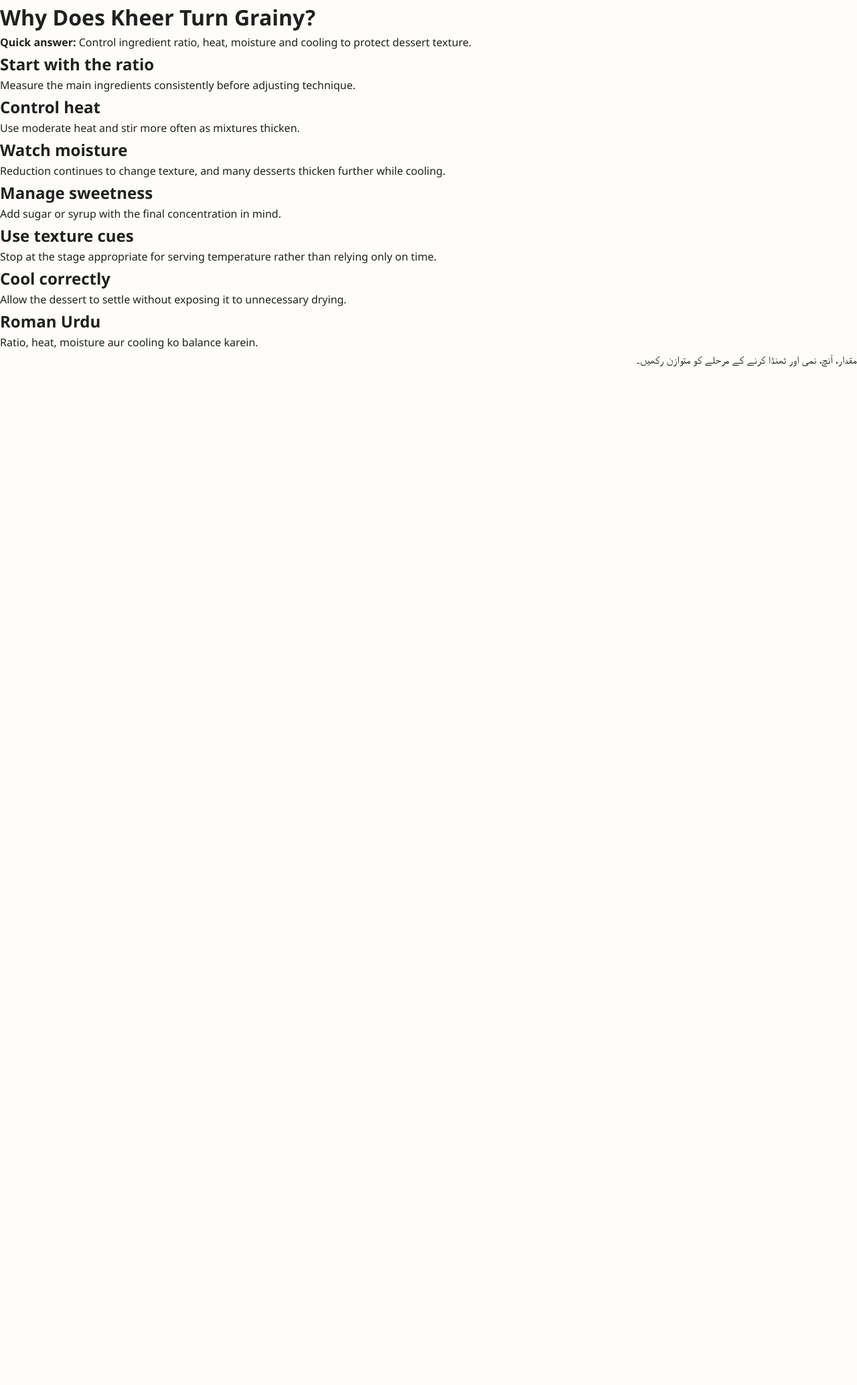
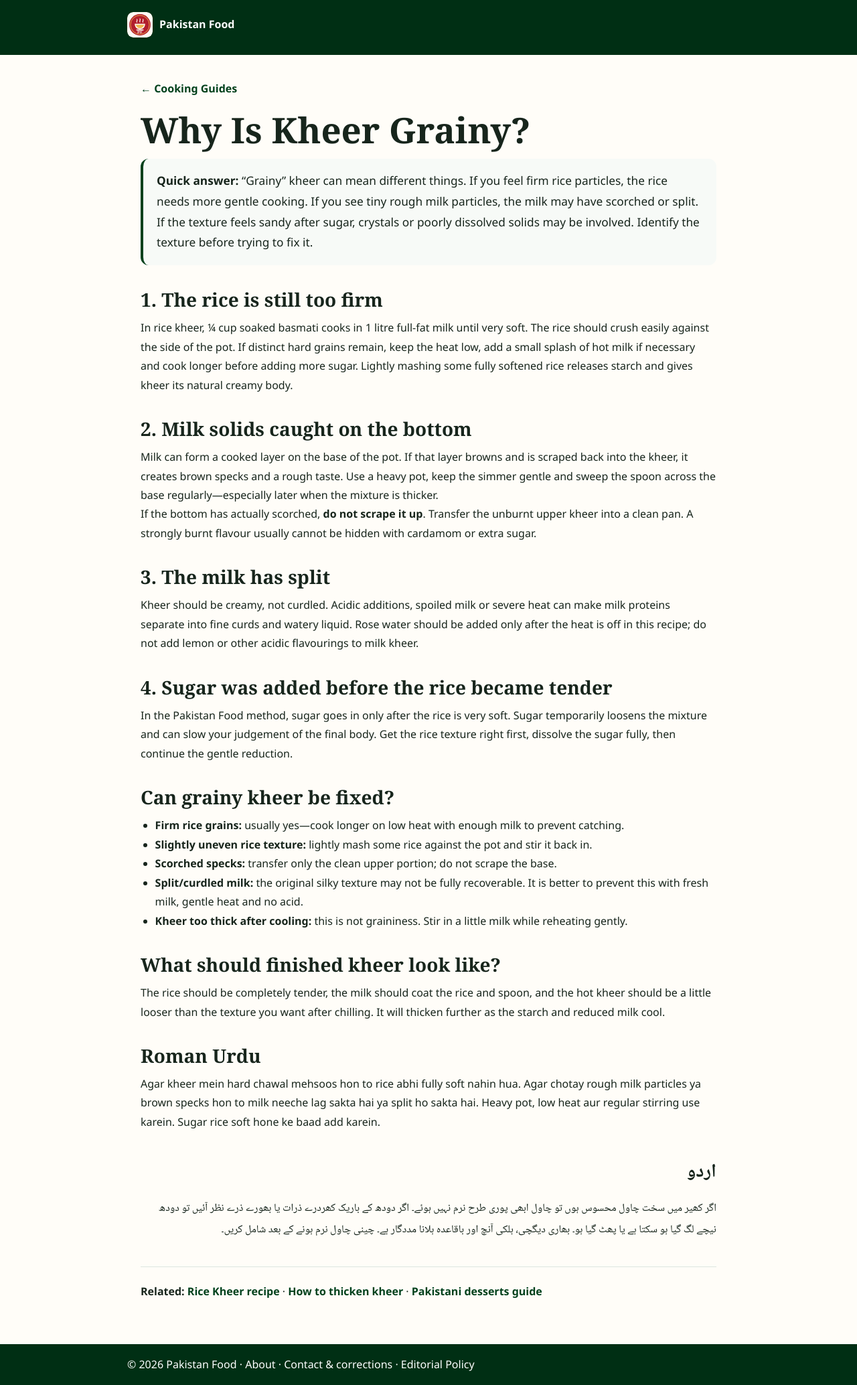
Before and after one commit to manazarali01-hub/pakistan-food, a Jekyll site: the page guides/why-kheer-is-grainy.html, which Jekyll copies as it is, in a window 1280 px wide. Shown: the whole page at 67% size. Built offline with Jekyll 4.4.1, drawn with Linux system fonts in a browser that asks for light colours; before the commit the page ends 900 px from its top, so only the background shows below that.

Commit message:
Replace template guide with specific why kheer is grainy

```diff
--- a/guides/why-kheer-is-grainy.html
+++ b/guides/why-kheer-is-grainy.html
@@ -1 +1,49 @@
-<!doctype html><html><head><meta charset="utf-8"><title>Why Does Kheer Turn Grainy? | Pakistan Food</title><meta name="description" content="Why Does Kheer Turn Grainy?. Pakistani dessert technique and troubleshooting guide."><link rel="canonical" href="https://pakistanfoodrecipes.top/guides/why-kheer-is-grainy.html"><link rel="stylesheet" href="../style.css"></head><body><main><h1>Why Does Kheer Turn Grainy?</h1><p><b>Quick answer:</b> Control ingredient ratio, heat, moisture and cooling to protect dessert texture.</p><h2>Start with the ratio</h2><p>Measure the main ingredients consistently before adjusting technique.</p><h2>Control heat</h2><p>Use moderate heat and stir more often as mixtures thicken.</p><h2>Watch moisture</h2><p>Reduction continues to change texture, and many desserts thicken further while cooling.</p><h2>Manage sweetness</h2><p>Add sugar or syrup with the final concentration in mind.</p><h2>Use texture cues</h2><p>Stop at the stage appropriate for serving temperature rather than relying only on time.</p><h2>Cool correctly</h2><p>Allow the dessert to settle without exposing it to unnecessary drying.</p><h2>Roman Urdu</h2><p>Ratio, heat, moisture aur cooling ko balance karein.</p><p lang="ur" dir="rtl">مقدار، آنچ، نمی اور ٹھنڈا کرنے کے مرحلے کو متوازن رکھیں۔</p></main></body></html>
+<!doctype html>
+<html lang="en">
+<head>
+<meta charset="utf-8">
+<meta name="viewport" content="width=device-width,initial-scale=1">
+<title>Why Is Kheer Grainy? Causes, Fixes and Prevention | Pakistan Food</title>
+<meta name="description" content="Diagnose grainy Pakistani rice kheer: undercooked rice, scorched milk solids, split milk or undissolved sugar, with practical fixes and prevention.">
+<meta name="robots" content="index,follow,max-image-preview:large,max-snippet:-1">
+<link rel="canonical" href="https://pakistanfoodrecipes.top/guides/why-kheer-is-grainy.html">
+<link rel="icon" href="../assets/pakistan-food-logo.png" type="image/png">
+<link rel="stylesheet" href="../style.css?v=20260913-seo9">
+<link rel="stylesheet" href="../premium.css?v=20261004-quality1">
+<script type="application/ld+json">{"@context":"https://schema.org","@type":"Article","headline":"Why Is Kheer Grainy? Causes, Fixes and Prevention","description":"Diagnose grainy Pakistani rice kheer: undercooked rice, scorched milk solids, split milk or undissolved sugar, with practical fixes and prevention.","mainEntityOfPage":"https://pakistanfoodrecipes.top/guides/why-kheer-is-grainy.html","publisher":{"@type":"Organization","name":"Pakistan Food","url":"https://pakistanfoodrecipes.top/"},"dateModified":"2026-10-04","inLanguage":"en"}</script>
+<style>
+.guide-shell{width:min(860px,calc(100% - 36px));margin:36px auto 64px;line-height:1.78}.guide-shell h1{font:700 clamp(2rem,5vw,3.3rem)/1.12 Georgia,serif;margin:18px 0 14px}.guide-shell h2{font:700 clamp(1.35rem,3vw,1.75rem)/1.25 Georgia,serif;margin:34px 0 10px}.guide-shell h3{margin:24px 0 6px}.guide-shell p,.guide-shell li{color:var(--text)}.guide-shell .quick{font-size:1.08rem;padding:18px 20px;border-left:4px solid var(--primary);background:var(--surface-2);border-radius:12px}.guide-shell table{width:100%;border-collapse:collapse;margin:18px 0}.guide-shell th,.guide-shell td{padding:11px 12px;border:1px solid var(--border);text-align:left;vertical-align:top}.guide-shell th{background:var(--surface-2)}.guide-shell ul,.guide-shell ol{padding-left:1.35rem}.guide-shell .language-note{padding:18px;border:1px solid var(--border);border-radius:14px;background:var(--surface)}.guide-shell .urdu{direction:rtl;text-align:right;font-family:"Noto Naskh Arabic","Segoe UI",serif;line-height:2}.guide-shell .related{margin-top:38px;padding-top:22px;border-top:1px solid var(--border)}.guide-shell a{color:var(--primary);font-weight:700}@media(max-width:560px){.guide-shell{width:min(100% - 28px,860px);margin-top:22px}.guide-shell table{font-size:.92rem}.guide-shell th,.guide-shell td{padding:9px 8px}}
+</style>
+</head>
+<body>
+<header class="policy-header"><div class="policy-shell"><a class="policy-brand" href="../index.html"><img src="../assets/pakistan-food-logo.svg" alt="" width="38" height="38">Pakistan Food</a></div></header>
+<main class="guide-shell">
+<p><a href="./">← Cooking Guides</a></p>
+<h1>Why Is Kheer Grainy?</h1>
+<p class="quick"><strong>Quick answer:</strong> “Grainy” kheer can mean different things. If you feel firm rice particles, the rice needs more gentle cooking. If you see tiny rough milk particles, the milk may have scorched or split. If the texture feels sandy after sugar, crystals or poorly dissolved solids may be involved. Identify the texture before trying to fix it.</p>
+<h2>1. The rice is still too firm</h2>
+<p>In rice kheer, ¼ cup soaked basmati cooks in 1 litre full-fat milk until very soft. The rice should crush easily against the side of the pot. If distinct hard grains remain, keep the heat low, add a small splash of hot milk if necessary and cook longer before adding more sugar. Lightly mashing some fully softened rice releases starch and gives kheer its natural creamy body.</p>
+<h2>2. Milk solids caught on the bottom</h2>
+<p>Milk can form a cooked layer on the base of the pot. If that layer browns and is scraped back into the kheer, it creates brown specks and a rough taste. Use a heavy pot, keep the simmer gentle and sweep the spoon across the base regularly—especially later when the mixture is thicker.</p>
+<p>If the bottom has actually scorched, <strong>do not scrape it up</strong>. Transfer the unburnt upper kheer into a clean pan. A strongly burnt flavour usually cannot be hidden with cardamom or extra sugar.</p>
+<h2>3. The milk has split</h2>
+<p>Kheer should be creamy, not curdled. Acidic additions, spoiled milk or severe heat can make milk proteins separate into fine curds and watery liquid. Rose water should be added only after the heat is off in this recipe; do not add lemon or other acidic flavourings to milk kheer.</p>
+<h2>4. Sugar was added before the rice became tender</h2>
+<p>In the Pakistan Food method, sugar goes in only after the rice is very soft. Sugar temporarily loosens the mixture and can slow your judgement of the final body. Get the rice texture right first, dissolve the sugar fully, then continue the gentle reduction.</p>
+<h2>Can grainy kheer be fixed?</h2>
+<ul>
+<li><strong>Firm rice grains:</strong> usually yes—cook longer on low heat with enough milk to prevent catching.</li>
+<li><strong>Slightly uneven rice texture:</strong> lightly mash some rice against the pot and stir it back in.</li>
+<li><strong>Scorched specks:</strong> transfer only the clean upper portion; do not scrape the base.</li>
+<li><strong>Split/curdled milk:</strong> the original silky texture may not be fully recoverable. It is better to prevent this with fresh milk, gentle heat and no acid.</li>
+<li><strong>Kheer too thick after cooling:</strong> this is not graininess. Stir in a little milk while reheating gently.</li>
+</ul>
+<h2>What should finished kheer look like?</h2>
+<p>The rice should be completely tender, the milk should coat the rice and spoon, and the hot kheer should be a little looser than the texture you want after chilling. It will thicken further as the starch and reduced milk cool.</p>
+<h2>Roman Urdu</h2><p>Agar kheer mein hard chawal mehsoos hon to rice abhi fully soft nahin hua. Agar chotay rough milk particles ya brown specks hon to milk neeche lag sakta hai ya split ho sakta hai. Heavy pot, low heat aur regular stirring use karein. Sugar rice soft hone ke baad add karein.</p>
+<h2 class="urdu">اردو</h2><p class="urdu">اگر کھیر میں سخت چاول محسوس ہوں تو چاول ابھی پوری طرح نرم نہیں ہوئے۔ اگر دودھ کے باریک کھردرے ذرات یا بھورے ذرے نظر آئیں تو دودھ نیچے لگ گیا ہو سکتا ہے یا پھٹ گیا ہو۔ بھاری دیگچی، ہلکی آنچ اور باقاعدہ ہلانا مددگار ہے۔ چینی چاول نرم ہونے کے بعد شامل کریں۔</p>
+<div class="related"><strong>Related:</strong> <a href="../recipes/rice-kheer.html">Rice Kheer recipe</a> · <a href="how-to-make-kheer-thicker.html">How to thicken kheer</a> · <a href="traditional-pakistani-desserts.html">Pakistani desserts guide</a></div>
+</main>
+<footer class="policy-footer"><div class="policy-shell">© 2026 Pakistan Food · <a href="../about.html">About</a> · <a href="../contact.html">Contact & corrections</a> · <a href="../editorial-policy.html">Editorial Policy</a></div></footer>
+</body>
+</html>
```
